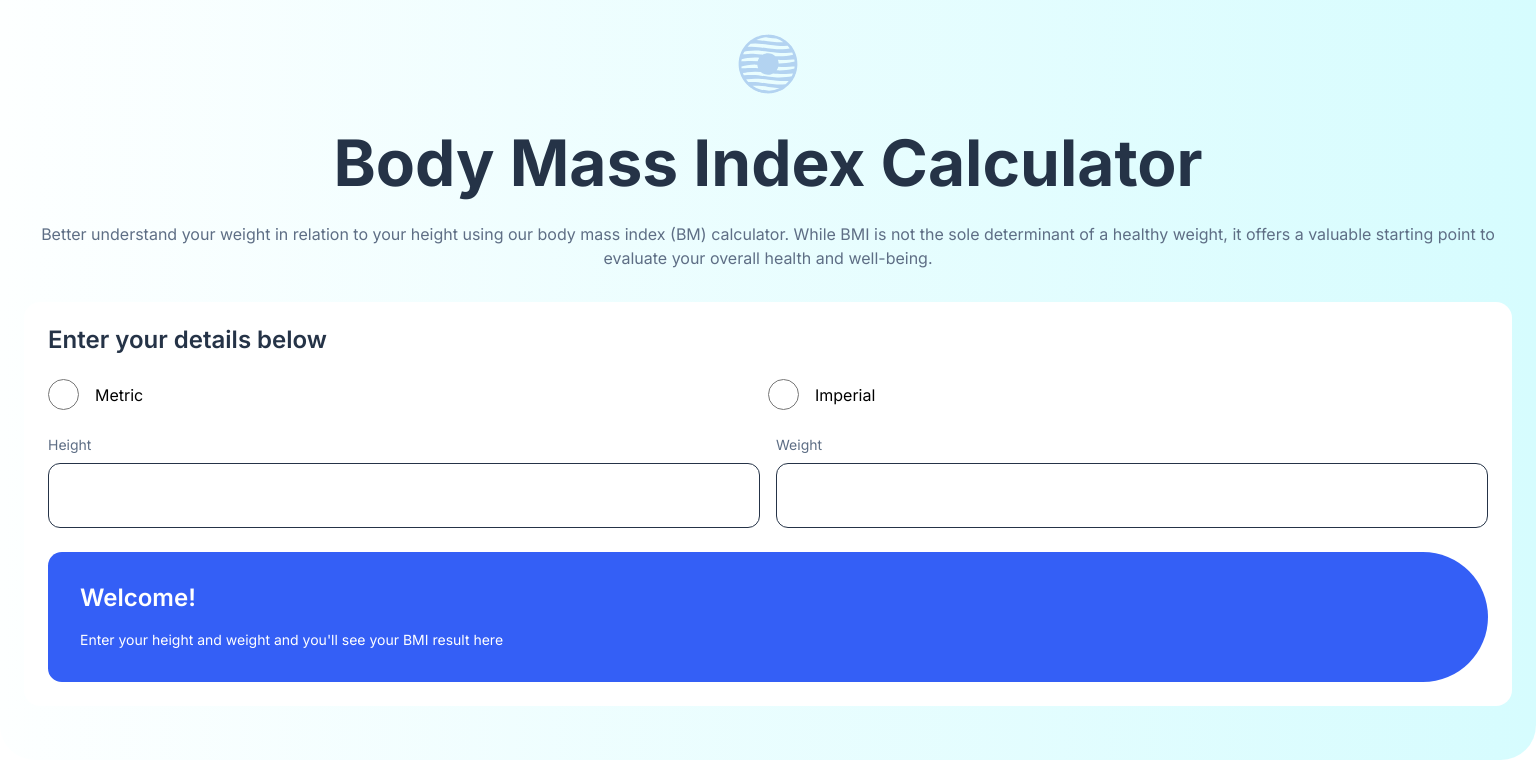
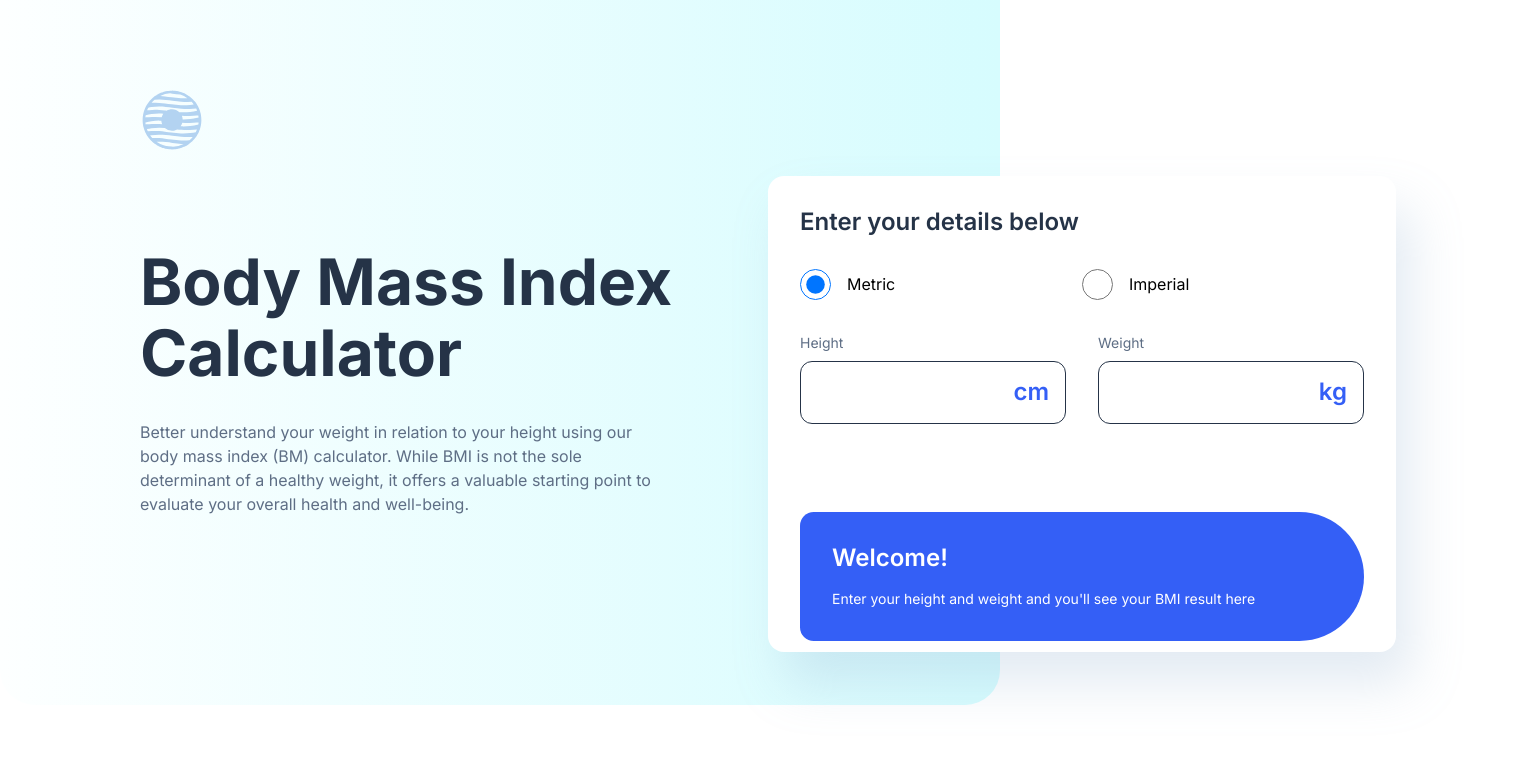
Before and after one commit to frontend-rustyff12/21-bmi-calculator, a React (Vite) app: page / in a window 1536 px wide. Shown: the top 784 px of the page. Built offline with nearby package versions, Linux system fonts and the light colour scheme.

Commit message:
Hero layout desktop

```diff
--- a/src/components/Calculator.jsx
+++ b/src/components/Calculator.jsx
@@ -1,7 +1,21 @@
 import { useState } from "react";
 export default function Calculator() {
   const [units, setUnits] = useState("metric");
+  const [height, setHeight] = useState("");
+  const [weight, setWeight] = useState("");
   const [inputComplete, setInputComplete] = useState(false);
+
+  const handleUnitChange = (e) => {
+    setUnits(e.target.value);
+  };
+
+  const handleInputChange = () => {
+    if (height && weight) {
+      setInputComplete(true);
+    } else {
+      setInputComplete(false);
+    }
+  };
   return (
     <article className="calculator">
       <form>
@@ -9,7 +23,6 @@ export default function Calculator() {
 
         <fieldset id="units" className="units">
           <legend className="sr-only">Units</legend>
-
           <label htmlFor="metric" className="radio-label">
             <input
               className="radio-input"
@@ -17,10 +30,11 @@ export default function Calculator() {
               name="units"
               id="metric"
               value="metric"
+              checked={units === "metric"}
+              onChange={handleUnitChange}
             />
             Metric
           </label>
-
           <label htmlFor="imperial" className="radio-label">
             <input
               className="radio-input"
@@ -28,27 +42,57 @@ export default function Calculator() {
               name="units"
               id="imperial"
               value="imperial"
+              checked={units === "imperial"}
+              onChange={handleUnitChange}
             />
             Imperial
           </label>
         </fieldset>
+
         <div className="inputs">
           <div className="input-container">
             <label htmlFor="height">Height</label>
-            <input type="text" />
-            {/* <input type="text" /> */}
+            <div className="input-wrapper">
+              <input
+                type="text"
+                id="height"
+                name="height"
+                value={height}
+                onChange={(e) => {
+                  setHeight(e.target.value);
+                  handleInputChange();
+                }}
+              />
+              <h3 className="input-units">
+                {units === "metric" ? "cm" : "in"}
+              </h3>
+            </div>
           </div>
           <div className="input-container">
-            <label htmlFor="height">Weight</label>
-            <input type="text" />
-            {/* <input type="text" /> */}
+            <label htmlFor="weight">Weight</label>
+            <div className="input-wrapper">
+              <input
+                type="text"
+                id="weight"
+                name="weight"
+                value={weight}
+                onChange={(e) => {
+                  setWeight(e.target.value);
+                  handleInputChange();
+                }}
+              />
+              <h3 className="input-units">
+                {units === "metric" ? "kg" : "lbs"}
+              </h3>
+            </div>
           </div>
         </div>
       </form>
+
       <div className="result-container">
         {inputComplete ? (
           <div>
-            <p className="result-header">YourBMI is...</p>
+            <p className="result-header">Your BMI is...</p>
           </div>
         ) : (
           <div>
--- a/src/components/Hero.jsx
+++ b/src/components/Hero.jsx
@@ -3,8 +3,8 @@ export default function Hero() {
   return (
     <section className="hero">
       <div className="hero-background"></div>
-      <img className="logo" src="/logo.svg" alt="Comapny logo" />
       <div className="hero-main">
+        <img className="logo" src="/logo.svg" alt="Comapny logo" />
         <div className="hero-text-content">
           <h1>Body Mass Index Calculator</h1>
           <p>
--- a/src/index.css
+++ b/src/index.css
@@ -18,6 +18,12 @@
 *::after {
   margin: 0;
   padding: 0;
+  box-sizing: border-box;
+  /* border: 1px solid red; */
+}
+
+.test {
+  color: #90afd040;
 }
 
 html {
@@ -27,6 +33,7 @@ html {
 body {
   font-family: "Inter", sans-serif;
   position: relative;
+  background-color: var(--white);
 }
 
 .linear-gradient {
@@ -60,14 +67,14 @@ h2.result {
 }
 
 h3,
-h3.result {
+h3.input-units {
   font-size: 1.5rem;
   line-height: 120%;
   letter-spacing: -5%;
   font-weight: 600;
 }
 
-h3.result {
+h3.input-units {
   color: var(--Blue-500);
 }
 
@@ -113,7 +120,7 @@ p {
   margin: -1px;
   overflow: hidden;
   clip: rect(0, 0, 0, 0);
-  white-space: nowrap; /* prevent line breaks */
+  white-space: nowrap;
   border: 0;
 }
 
@@ -125,12 +132,7 @@ fieldset {
 
 .hero {
   margin: 2rem 1.5rem;
-  display: flex;
-  flex-direction: column;
-  align-items: center;
-  text-align: center;
   gap: 2rem;
-  /* position: relative; */
   overflow: hidden;
 }
 
@@ -149,12 +151,14 @@ fieldset {
   );
   border-bottom-right-radius: 35px;
   border-bottom-left-radius: 35px;
-  /* background-color: #253347; */
 }
 
-.logo {
-  width: 40px;
-  height: 40px;
+.hero-main {
+  display: flex;
+  flex-direction: column;
+  align-items: center;
+  text-align: center;
+  gap: 2rem;
 }
 
 .hero-main,
@@ -163,8 +167,9 @@ fieldset {
   flex-direction: column;
 }
 
-.hero-main {
-  gap: 2rem;
+.logo {
+  width: 40px;
+  height: 40px;
 }
 
 .hero-text-content {
@@ -173,18 +178,20 @@ fieldset {
 
 .calculator {
   background-color: var(--white);
-  padding: 1.25rem;
+  padding: 1.5rem;
   border-radius: 1rem;
   display: flex;
   flex-direction: column;
   gap: 1.5rem;
   text-align: start;
+  box-shadow: 16px 32px 50px 0px #90afd040;
 }
 
 form {
   display: flex;
   flex-direction: column;
   gap: 1.5rem;
+  width: 100%;
 }
 
 form h3 {
@@ -203,7 +210,6 @@ form h3 {
 }
 
 .radio-input {
-  /* margin-right: 1rem; */
   width: 31px;
   height: 31px;
 }
@@ -227,10 +233,26 @@ form h3 {
   color: var(--Grey-500);
 }
 
-.input-container input {
-  padding: 1.5rem;
+.input-wrapper {
+  display: flex;
+  align-items: center;
+  justify-content: space-between;
+  gap: 0.5rem;
+  border: 1px solid var(--Blue-900);
   border-radius: 12px;
-  border: 1px solid var(--Blue-900);
+  padding: 1rem;
+}
+
+.input-wrapper input {
+  width: 50%;
+  border: none;
+  font-size: 1.5rem;
+  flex-grow: 1;
+  min-width: 0;
+}
+
+.input-units {
+  color: var(--Blue-500);
 }
 
 .result-container {
@@ -248,8 +270,25 @@ form h3 {
 
 @media screen and (min-width: 768px) {
   /* Hero */
+  .hero {
+    margin: 2rem 2rem;
+    gap: 2rem;
+  }
+
+  .hero-main {
+    gap: 2.5rem;
+  }
+
+  .hero-text-content h1 {
+    margin: 0rem 5rem;
+  }
+
   .calculator {
     padding: 2rem;
+  }
+
+  form {
+    gap: 2rem;
   }
 
   .inputs {
@@ -264,12 +303,65 @@ form h3 {
 }
 @media screen and (min-width: 1440px) {
   /* Hero */
-  .calculator {
-    padding: 1.5rem;
+
+  .hero-background {
+    left: 0;
+    height: 737px;
+    width: 1000px;
+  }
+
+  .hero {
+    padding: 0;
+    margin: 0;
+  }
+
+  .hero-main {
+    margin: 5.5rem 8.75rem;
+    align-items: start;
+    text-align: start;
+    display: grid;
+    grid-template-columns: repeat(2, 1fr);
+    grid-template-rows: 88px 476px;
+    gap: 0rem;
+  }
+
+  .hero-text-content {
+    grid-area: 2 / 1 / 3 / 2;
+    height: 340px;
+    justify-content: end;
+    gap: 2rem;
+  }
+
+  .hero-text-content p {
+    margin-right: 6.25rem;
   }
 
   .logo {
+    grid-area: 1 / 1 / 2 / 3;
     width: 64px;
     height: 64px;
   }
+
+  .calculator {
+    height: 476px;
+    margin: 0;
+    padding: 0;
+  }
+  .calculator form {
+    padding: 2rem;
+  }
+
+  .hero-text-content h1 {
+    margin: 0rem;
+  }
+
+  .inputs {
+    display: grid;
+    grid-template-columns: repeat(2, 1fr);
+    gap: 2rem;
+  }
+
+  .result-container {
+    margin: 2rem;
+  }
 }
```
